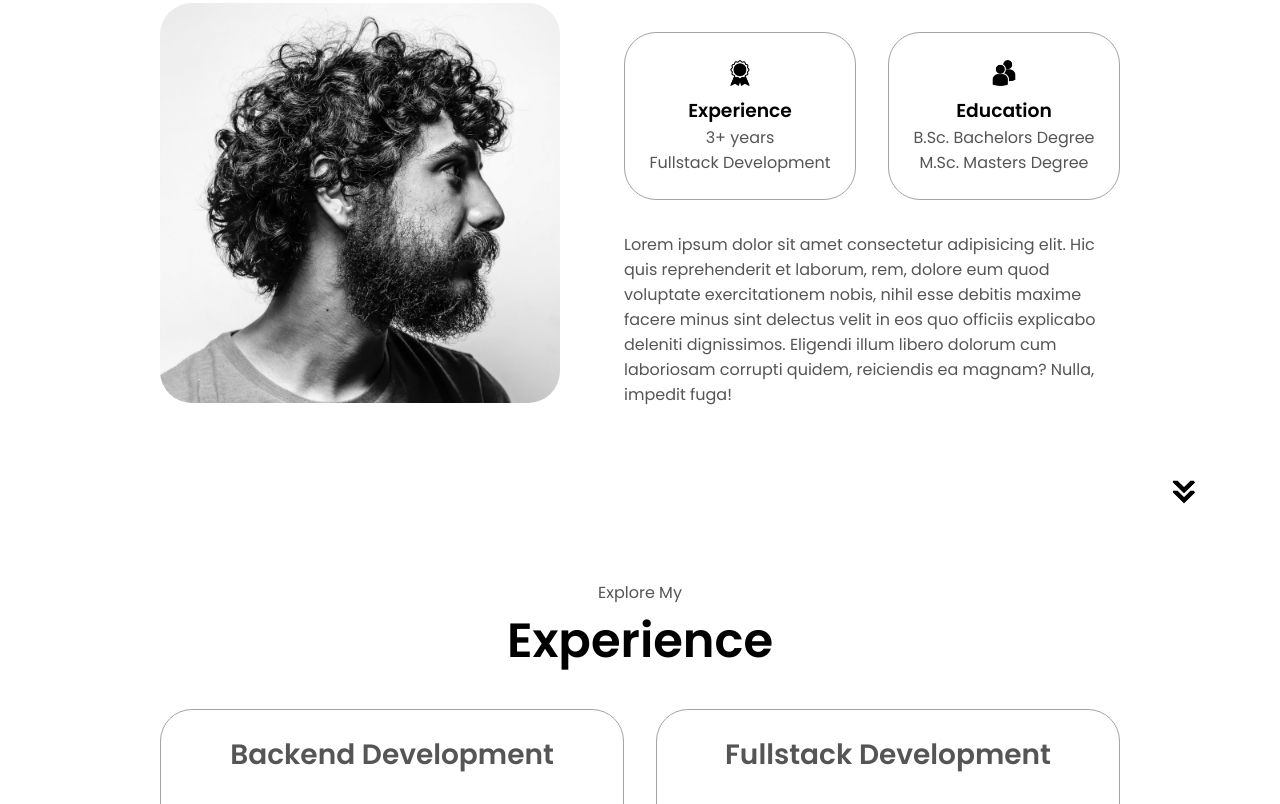
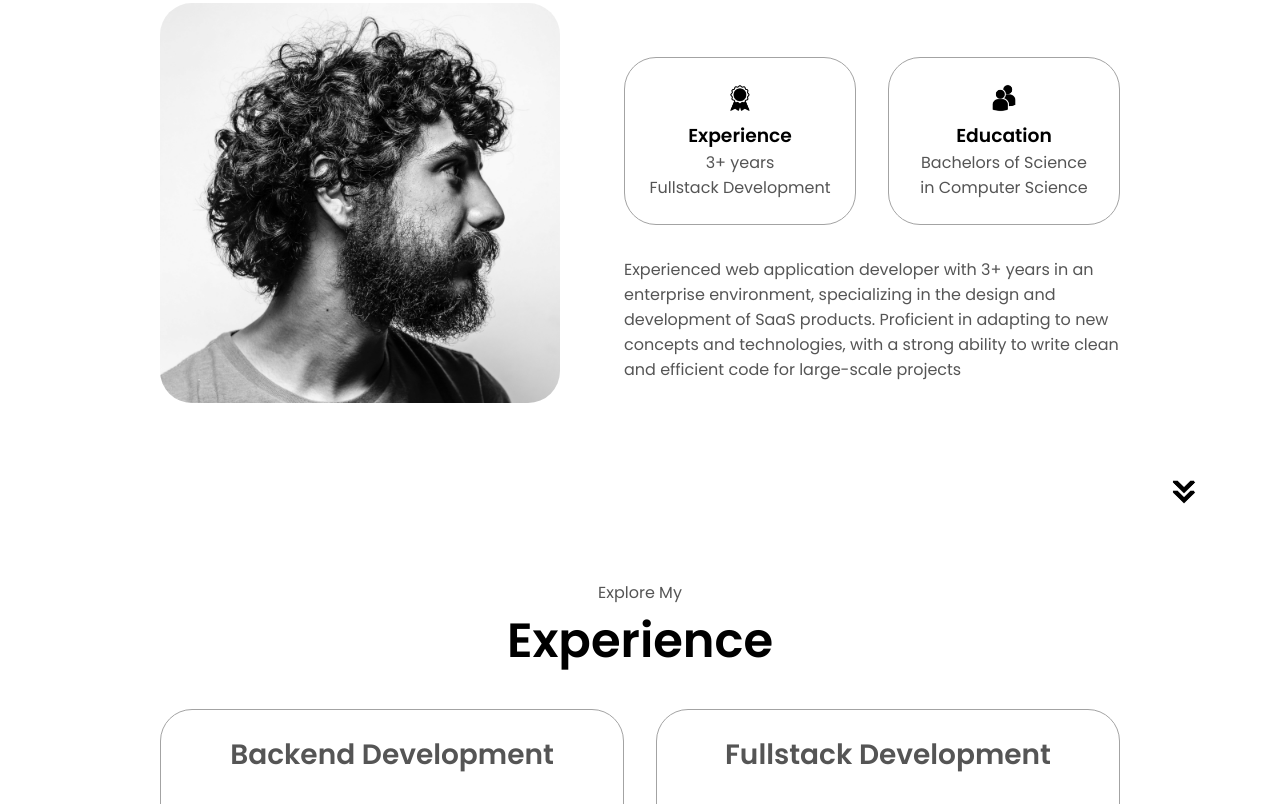
Before and after one commit to 0sama-rao/Portfolio_website, a plain HTML site: page index.html in a window 1280 px wide. Shown: the part 1116-1920 px from the top of the page. Drawn offline with Linux system fonts and the light colour scheme.

Commit message:
Fixed text

```diff
--- a/index.html
+++ b/index.html
@@ -100,17 +100,14 @@
                 class="icon"
               />
               <h3>Education</h3>
-              <p>B.Sc. Bachelors Degree<br />M.Sc. Masters Degree</p>
+              <p>Bachelors of Science in Computer Science</p>
             </div>
           </div>
           <div class="text-container">
             <p>
-              Lorem ipsum dolor sit amet consectetur adipisicing elit. Hic quis
-              reprehenderit et laborum, rem, dolore eum quod voluptate
-              exercitationem nobis, nihil esse debitis maxime facere minus sint
-              delectus velit in eos quo officiis explicabo deleniti dignissimos.
-              Eligendi illum libero dolorum cum laboriosam corrupti quidem,
-              reiciendis ea magnam? Nulla, impedit fuga!
+              Experienced web application developer with 3+ years in an enterprise environment, specializing in the design and development of SaaS
+products. Proficient in adapting to new concepts and technologies, with a strong ability to write clean and efficient code for large-scale
+projects
             </p>
           </div>
         </div>
@@ -388,7 +385,7 @@
             alt="Email icon"
             class="icon contact-icon email-icon"
           />
-          <p><a href="mailto:examplemail@gmail.com">Example@gmail.com</a></p>
+          <p><a href="mailto:examplemail@gmail.com">md.osama.rao@gmail.com</a></p>
         </div>
         <div class="contact-info-container">
           <img
@@ -396,7 +393,7 @@
             alt="LinkedIn icon"
             class="icon contact-icon"
           />
-          <p><a href="https://www.linkedin.com">LinkedIn</a></p>
+          <p><a href="https://www.linkedin.com/in/muhammad-osama-rao-1228031b2/">LinkedIn</a></p>
         </div>
       </div>
     </section>
```
